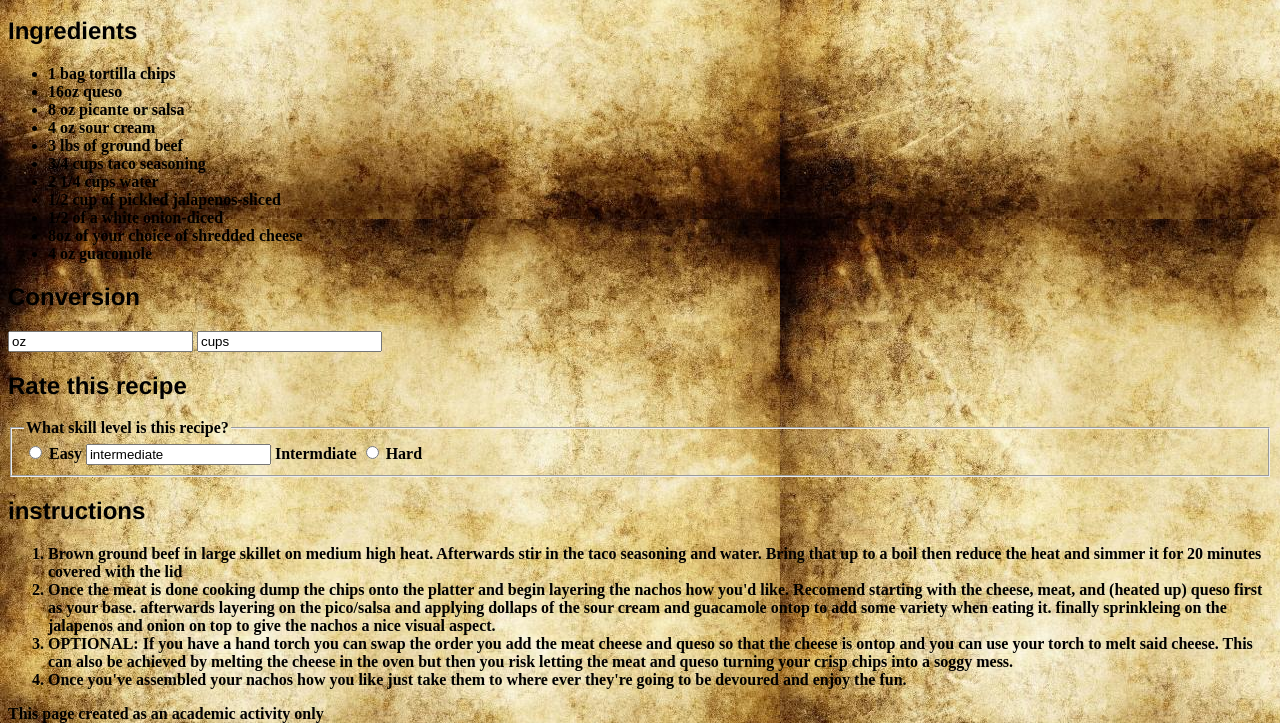
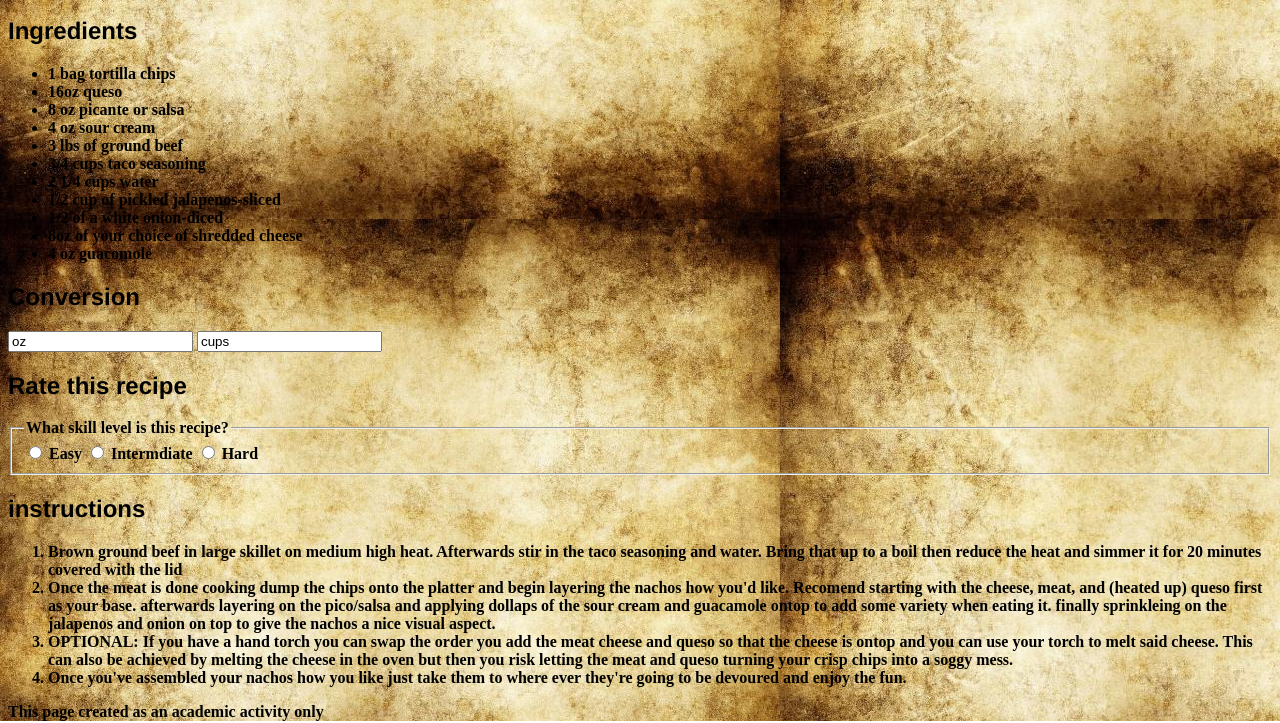
Before and after one commit to matthewneward/DEV109, a plain HTML site: page index.html in a window 1280 px wide. Shown: the part 401-1124 px from the top of the page. Drawn offline with Linux system fonts and the light colour scheme; files that its build step writes are made by us from their sources; files whose address does not match are found by name.

Commit message:
forgot "=" for field set intermediate

```diff
--- a/index.html
+++ b/index.html
@@ -42,7 +42,7 @@
       <legend>What skill level is this recipe?</legend>
       <input type="radio" id="easy" name="rating" value="easy">
       <label for="easy">Easy</label>
-      <input type "radio" id="intermediate" name="rating" value="intermediate">
+      <input type="radio" id="intermediate" name="rating" value="intermediate">
       <label for="intermediate">Intermdiate</label>
       <input type="radio" id="hard" name="rating" value="hard">
       <label for="hard">Hard</label>
```
